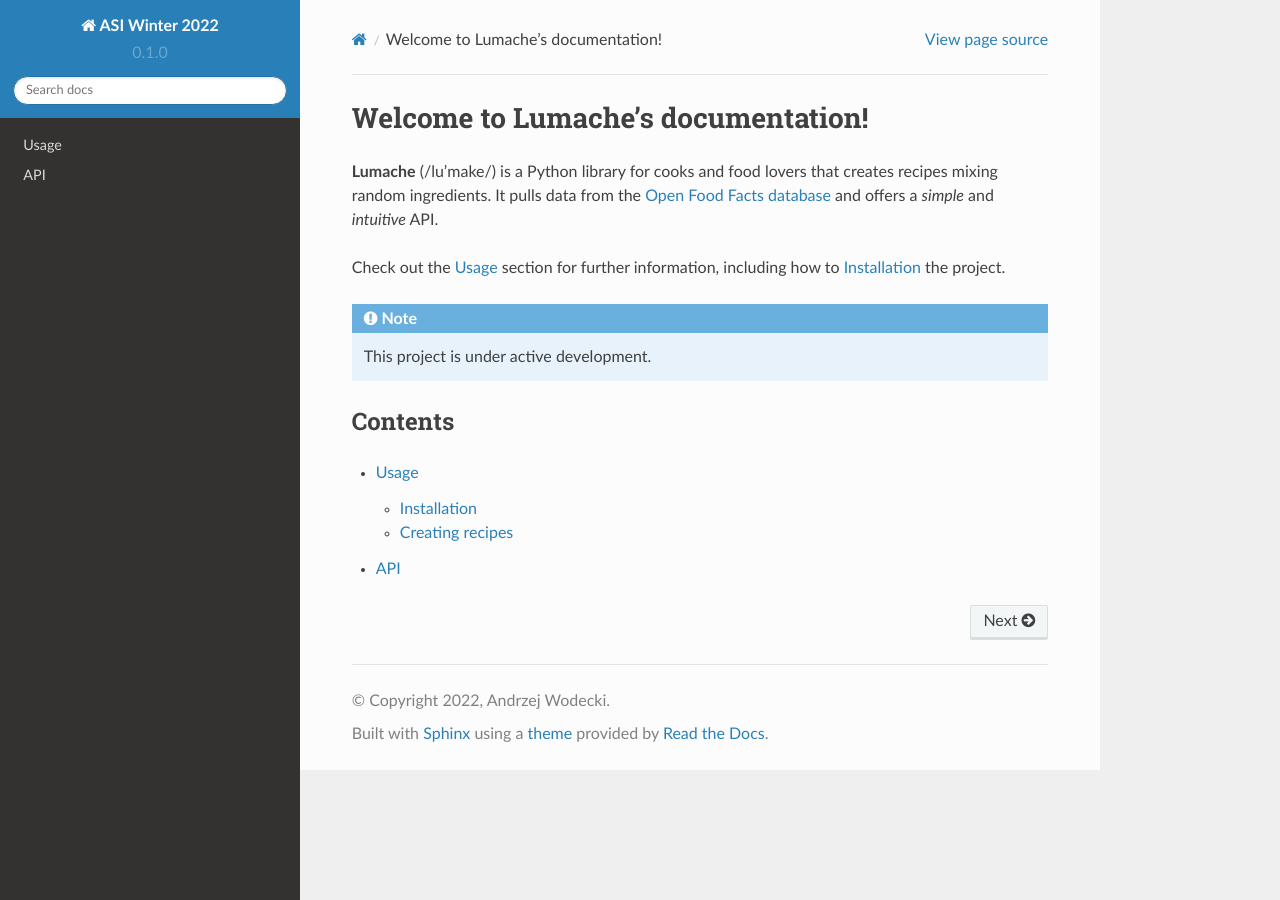
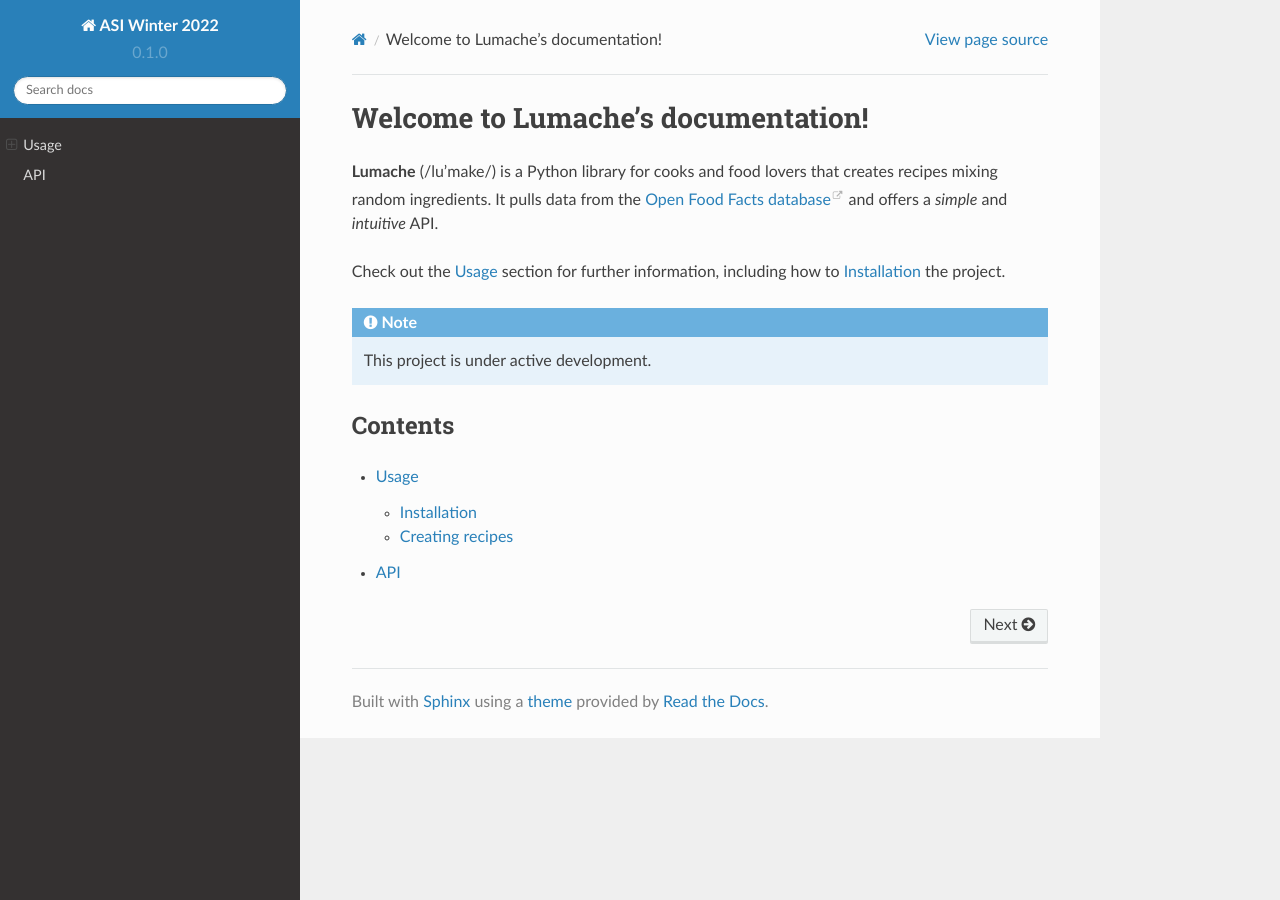
Before and after one commit to wodecki/ASI_Winter_2022, a Sphinx documentation site: the page built from docs/source/index.rst, in a window 1280 px wide. Built offline with Sphinx 7.4.7 and the Read the Docs theme 2.0.0, drawn with Linux system fonts in a browser that asks for light colours.

Commit message:
Update conf.py
updated html options

```diff
--- a/docs/source/conf.py
+++ b/docs/source/conf.py
@@ -39,6 +39,17 @@ templates_path = ['_templates']
 # -- Options for HTML output
 
 html_theme = 'sphinx_rtd_theme'
+here = Path(__file__).parent.absolute()
+
+# Theme options are theme-specific and customize the look and feel of a theme
+# further.  For a list of options available for each theme, see the
+# documentation.
+#
+html_theme_options = {"collapse_navigation": False, "style_external_links": True}
+
+# Removes, from all docs, the copyright footer.
+html_show_copyright = False
+
 
 # -- Options for EPUB output
 epub_show_urls = 'footnote'
```
